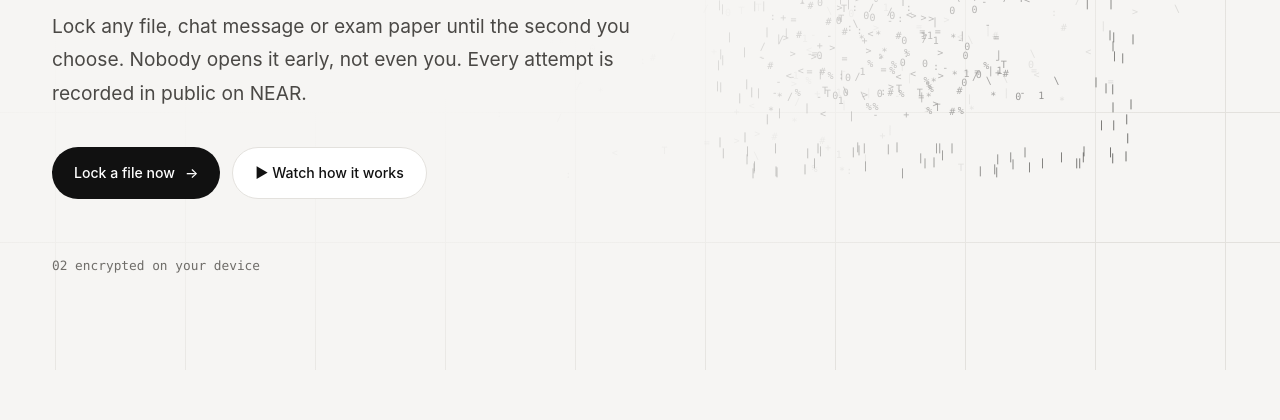
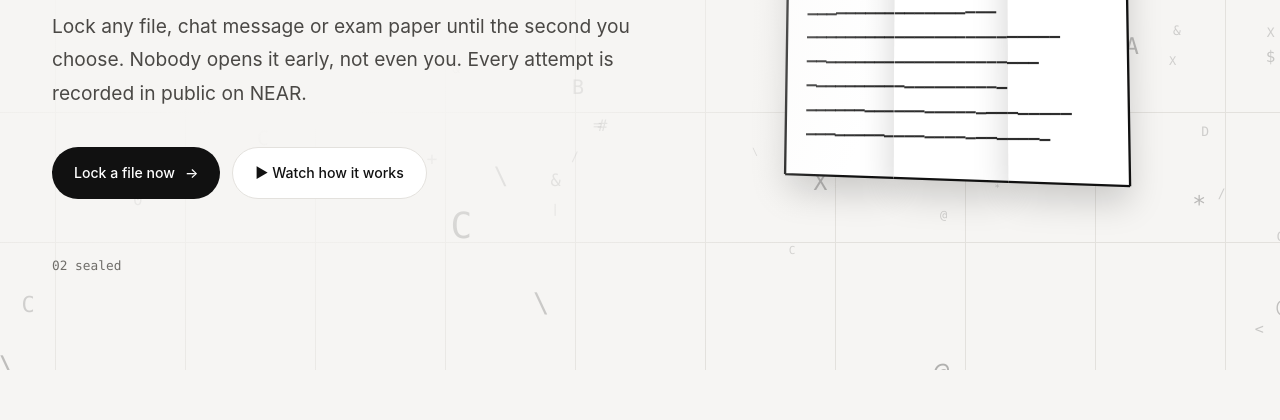
Before and after one commit to Lakshmikanth-3/Sealed, a website with bundled scripts: page public/landing.html in a window 1280 px wide. Shown: the part 532-952 px from the top of the page. Built offline with nearby package versions, Linux system fonts and the light colour scheme; no server answers; animation ran at ten frames a second.

Commit message:
feat(landing): hero paper animation in real 3D, darker and in six clear steps
A solid paper drawn in perspective: written, padlock drops on (sealed),
text turns to cipher (encrypted), three pieces swing apart in 3D (split),
rejoin with a green flash (merged), text returns and the padlock opens.
Dark ink and bold cipher; the headline fade no longer washes out the paper.

Co-Authored-By: Claude Opus 5.5 <noreply@anthropic.com>

```diff
--- a/public/hero-anim.js
+++ b/public/hero-anim.js
@@ -1,127 +1,171 @@
-// Hero background: thousands of small glyphs tell the Sealed story on a loop.
-// drift → a sealed paper forms → it is encrypted (glyphs scramble) → it splits into 3 parts
-// → the parts rejoin at the chosen time → decrypted, the lock opens → drift again.
-const GLYPHS_CIPHER = '|T-+:#%01/\\<>=*';
+// Hero background: a 3D paper tells the Sealed idea on a loop.
+// written → sealed (padlock drops on) → encrypted (cipher text) → split into 3 parts (swing apart in 3D)
+// → merged (green flash) → decrypted and opened (readable text, padlock swings open).
+const CIPHER = '#%&@$*+=<>/\\|01ABCDEFXZ';
+const INK = '17,17,17', ACCENT = '209,75,31', OK = '31,122,70';
 const STAGES = [
-  { key: 'drift', ms: 2200, label: '' },
-  { key: 'paper', ms: 2600, label: '01  sealed' },
-  { key: 'cipher', ms: 2600, label: '02  encrypted on your device' },
-  { key: 'split', ms: 3400, label: '03  split into 3 parts' },
-  { key: 'join', ms: 2400, label: '04  time reached, parts rejoin' },
-  { key: 'open', ms: 3000, label: '05  decrypted, opened on time' },
+  { key: 'write', ms: 3400, label: '01  written' },
+  { key: 'seal', ms: 2200, label: '02  sealed' },
+  { key: 'encrypt', ms: 2600, label: '03  encrypted on your device' },
+  { key: 'split', ms: 3400, label: '04  split into 3 parts' },
+  { key: 'merge', ms: 2400, label: '05  parts merged' },
+  { key: 'open', ms: 3400, label: '06  decrypted and opened' },
 ];
+const ease = (t) => (t < 0.5 ? 4 * t * t * t : 1 - Math.pow(-2 * t + 2, 3) / 2);
+const clamp = (v, a = 0, b = 1) => Math.max(a, Math.min(b, v));
+const PIECE_X = [[-150, -50], [-50, 50], [50, 150]]; // the paper is 300 × 400 units, centred on 0
+
+// Text glyphs: one row per line, ragged ends, a bold heading first.
+function buildText() {
+  const pts = []; let row = 0;
+  for (let y = -150; y <= 165; y += 21, row++) {
+    const len = row === 0 ? 140 : 165 + ((row * 53) % 75);
+    for (let x = -126; x <= -126 + len; x += 9) {
+      pts.push({ x, y, head: row === 0, order: row + (x + 126) / 260, piece: x < -50 ? 0 : x < 50 ? 1 : 2, g: CIPHER[(Math.random() * CIPHER.length) | 0] });
+    }
+  }
+  return { pts, rows: row };
+}
 
 export function startHeroAnimation(canvas, { onStage } = {}) {
   const ctx = canvas.getContext('2d');
   const reduce = matchMedia('(prefers-reduced-motion: reduce)').matches;
-  let W = 0, H = 0, dpr = 1, parts = [], targets = {}, stage = 0, stageAt = performance.now(), raf = 0, mouse = { x: -1e4, y: -1e4 };
-  const ink = () => getComputedStyle(canvas).color || '#111';
+  const { pts, rows } = buildText();
+  const dust = Array.from({ length: 120 }, () => ({ a: Math.random() * Math.PI * 2, r: 260 + Math.random() * 420, y: (Math.random() - 0.5) * 700, s: 0.2 + Math.random() * 0.6, g: CIPHER[(Math.random() * CIPHER.length) | 0] }));
+  let W = 0, H = 0, cx = 0, cy = 0, scale = 1, stage = 0, stageAt = performance.now(), raf = 0, mx = 0, my = 0, tmx = 0, tmy = 0;
 
   function layout() {
-    dpr = Math.min(devicePixelRatio || 1, 2);
+    const dpr = Math.min(devicePixelRatio || 1, 2);
     W = canvas.clientWidth; H = canvas.clientHeight;
     canvas.width = W * dpr; canvas.height = H * dpr; ctx.setTransform(dpr, 0, 0, dpr, 0, 0);
     const mobile = W < 760;
-    // Paper geometry: right side on desktop, centred and faint on phones.
-    const ph = Math.min(H * 0.72, 520), pw = ph * 0.74;
-    const cx = mobile ? W * 0.5 : W * 0.72, cy = H * 0.5;
-    const x0 = cx - pw / 2, y0 = cy - ph / 2;
-    const step = mobile ? 11 : 9;
-    const paper = [];
-    // outline
-    for (let x = x0; x <= x0 + pw; x += step) { paper.push({ x, y: y0, k: 'edge' }); paper.push({ x, y: y0 + ph, k: 'edge' }); }
-    for (let y = y0 + step; y < y0 + ph; y += step) { paper.push({ x: x0, y, k: 'edge' }); paper.push({ x: x0 + pw, y, k: 'edge' }); }
-    // text lines with ragged ends
-    let row = 0;
-    for (let y = y0 + ph * 0.2; y < y0 + ph * 0.92; y += step * 2.2, row++) {
-      const len = pw * (0.55 + ((row * 37) % 30) / 100);
-      for (let x = x0 + pw * 0.1; x < x0 + pw * 0.1 + len * 0.86; x += step * 0.9) paper.push({ x, y, k: 'text' });
-    }
-    // padlock at the top centre
-    const lx = cx, ly = y0 + ph * 0.02, lw = pw * 0.2, lh = lw * 0.75;
-    for (let x = lx - lw / 2; x <= lx + lw / 2; x += step * 0.7) for (let y = ly; y <= ly + lh; y += step * 0.7) paper.push({ x, y, k: 'lock' });
-    for (let a = Math.PI; a <= Math.PI * 2; a += 0.22) paper.push({ x: lx + Math.cos(a) * lw * 0.32, y: ly + Math.sin(a) * lw * 0.42, k: 'shackle' });
-    const n = paper.length;
-    const third = (p) => (p.x < x0 + pw / 3 ? 0 : p.x < x0 + (2 * pw) / 3 ? 1 : 2);
-    const gap = mobile ? pw * 0.18 : pw * 0.32;
-    targets.paper = paper;
-    targets.split = paper.map((p) => {
-      const t = third(p), dx = (t - 1) * gap, dy = t === 1 ? -ph * 0.06 : ph * 0.04, rot = (t - 1) * 0.08;
-      const ox = x0 + pw * (t + 0.5) / 3, oy = cy;
-      const rx = ox + (p.x - ox) * Math.cos(rot) - (p.y - oy) * Math.sin(rot), ry = oy + (p.x - ox) * Math.sin(rot) + (p.y - oy) * Math.cos(rot);
-      return { x: rx + dx, y: ry + dy };
-    });
-    targets.open = paper.map((p) => (p.k === 'shackle' ? { x: p.x - lw * 0.18, y: p.y - lw * 0.28 } : p));
-    targets.meta = { x0, y0, pw, ph, cx, cy, lw };
-    // keep extra free particles drifting in the background for depth
-    const free = mobile ? 120 : 320;
-    const total = n + free;
-    if (parts.length !== total) {
-      parts = Array.from({ length: total }, (_, i) => ({ x: Math.random() * W, y: Math.random() * H, vx: 0, vy: 0, i, free: i >= n,
-        g: GLYPHS_CIPHER[(Math.random() * GLYPHS_CIPHER.length) | 0], seed: Math.random() }));
-    }
+    cx = mobile ? W * 0.5 : Math.max(W * 0.7, W - 330); cy = H * 0.53;
+    scale = Math.min((H * 0.72) / 480, (mobile ? W * 0.62 : W * 0.3) / 330);
   }
 
-  function targetFor(p, key, t) {
-    if (p.free || key === 'drift') {
-      // slow orbit around the paper centre
-      const { cx, cy } = targets.meta, a = p.seed * 6.283 + t * 0.00006 * (p.seed > 0.5 ? 1 : -1);
-      const r = (0.25 + p.seed * 0.75) * Math.max(W, H) * 0.55;
-      return { x: cx + Math.cos(a) * r, y: cy + Math.sin(a) * r * 0.62 };
-    }
-    if (key === 'split') return targets.split[p.i];
-    if (key === 'open') return targets.open[p.i];
-    return targets.paper[p.i];
+  // Each piece's placement for this stage: offset and rotation about its own vertical axis.
+  function pieceT(i, key, p) {
+    const side = i - 1;
+    const apart = { dx: side * 70, dy: i === 1 ? -26 : 16, dz: i === 1 ? 110 : 30, ry: -side * 0.62, rz: side * 0.05 };
+    const none = { dx: 0, dy: 0, dz: 0, ry: 0, rz: 0 };
+    const mix = (a, b, t) => Object.fromEntries(Object.keys(a).map((k) => [k, a[k] + (b[k] - a[k]) * t]));
+    if (key === 'split') return mix(none, apart, ease(clamp(p * 1.4)));
+    if (key === 'merge') return mix(apart, none, ease(clamp(p * 1.3)));
+    return none;
+  }
+  // Local paper point (x, y, z) of piece i → world, then camera projection.
+  function place(i, T, x, y, z) {
+    const pcx = (PIECE_X[i][0] + PIECE_X[i][1]) / 2, lx = x - pcx;
+    const cR = Math.cos(T.ry), sR = Math.sin(T.ry), cZ = Math.cos(T.rz), sZ = Math.sin(T.rz);
+    const rx = lx * cR + z * sR, rz = -lx * sR + z * cR;
+    return [pcx + rx * cZ - y * sZ + T.dx, rx * sZ + y * cZ + T.dy, rz - T.dz];
+  }
+  let rotY = 0, rotX = 0;
+  function project([x, y, z]) {
+    const cY = Math.cos(rotY), sY = Math.sin(rotY), cX = Math.cos(rotX), sX = Math.sin(rotX);
+    const x1 = x * cY + z * sY, z1 = -x * sY + z * cY, y1 = y * cX - z1 * sX, z2 = y * sX + z1 * cX;
+    const f = 900 / (900 + z2);
+    return { sx: cx + x1 * scale * f, sy: cy + y1 * scale * f, f, z: z2 };
   }
 
-  function frame(t) {
-    const elapsed = t - stageAt;
-    if (elapsed > STAGES[stage].ms) { stage = (stage + 1) % STAGES.length; stageAt = t; onStage?.(STAGES[stage]); }
-    const key = STAGES[stage].key;
+  function drawLock(state, now) {
+    // Vector padlock sitting on the top edge of the paper (local y = -200).
+    const { drop, open, green } = state;
+    if (drop <= 0) return;
+    const base = project(place(1, { dx: 0, dy: 0, dz: 0, ry: 0, rz: 0 }, 0, -205 - (1 - drop) * 230, -(1 - drop) * 150));
+    const s = scale * base.f, w = 64 * s, h = 48 * s, col = green ? OK : INK;
+    ctx.save(); ctx.globalAlpha = clamp(drop * 1.5); ctx.translate(base.sx, base.sy);
+    ctx.shadowColor = 'rgba(0,0,0,.25)'; ctx.shadowBlur = 18 * s; ctx.shadowOffsetY = 8 * s;
+    // shackle (swings open about its right foot)
+    ctx.save(); ctx.translate(18 * s, -h / 2); ctx.rotate(-0.95 * open); ctx.translate(-18 * s, -14 * s * open);
+    ctx.strokeStyle = `rgb(${col})`; ctx.lineWidth = 9 * s; ctx.lineCap = 'round';
+    ctx.beginPath(); ctx.moveTo(-18 * s, 0); ctx.lineTo(-18 * s, -14 * s); ctx.arc(0, -14 * s, 18 * s, Math.PI, 0); ctx.lineTo(18 * s, 0); ctx.stroke(); ctx.restore();
+    // body
+    ctx.fillStyle = `rgb(${col})`; ctx.beginPath(); ctx.roundRect(-w / 2, -h / 2, w, h, 9 * s); ctx.fill();
+    ctx.shadowColor = 'transparent'; ctx.fillStyle = '#fff';
+    ctx.beginPath(); ctx.arc(0, -4 * s, 6 * s, 0, Math.PI * 2); ctx.fill(); ctx.fillRect(-2.5 * s, -2 * s, 5 * s, 14 * s);
+    ctx.restore();
+  }
+
+  function draw(now) {
+    const st = STAGES[stage], key = st.key, p = clamp((now - stageAt) / st.ms);
+    mx += (tmx - mx) * 0.05; my += (tmy - my) * 0.05;
+    rotY = Math.sin(now / 2600) * 0.28 + mx * 0.35; rotX = -0.1 + Math.cos(now / 3400) * 0.05 + my * 0.16;
     ctx.clearRect(0, 0, W, H);
-    ctx.fillStyle = ink();
     ctx.textAlign = 'center'; ctx.textBaseline = 'middle';
-    const size = W < 760 ? 9 : 10;
-    ctx.font = `${size}px ui-monospace, Consolas, monospace`;
-    for (const p of parts) {
-      const tg = targetFor(p, key, t);
-      const k = p.free ? 0.006 : 0.075;
-      p.vx = (p.vx + (tg.x - p.x) * k) * 0.8; p.vy = (p.vy + (tg.y - p.y) * k) * 0.8;
-      const mdx = p.x - mouse.x, mdy = p.y - mouse.y, md = mdx * mdx + mdy * mdy;
-      if (md < 6400) { const f = (6400 - md) / 6400 * 2.2; p.vx += (mdx / Math.sqrt(md + 1)) * f; p.vy += (mdy / Math.sqrt(md + 1)) * f; }
-      p.x += p.vx; p.y += p.vy;
-      const role = p.free ? 'free' : targets.paper[p.i].k;
-      let g, a;
-      if (p.free) { g = p.g; a = 0.16; }
-      else if (key === 'cipher' || key === 'split' || key === 'join') {
-        if (Math.random() < 0.08) p.g = GLYPHS_CIPHER[(Math.random() * GLYPHS_CIPHER.length) | 0];
-        g = role === 'edge' ? '|' : role === 'lock' || role === 'shackle' ? '#' : p.g; a = role === 'text' ? 0.75 : 0.9;
-      } else if (key === 'drift') { g = p.g; a = 0.3; }
-      else { g = role === 'text' ? '-' : role === 'edge' ? (Math.abs(p.y - targets.paper[p.i].y) < 2 && (p.i % 2) ? '-' : '|') : role === 'shackle' ? 'o' : '#'; a = role === 'text' ? 0.55 : 0.85; }
-      ctx.globalAlpha = a;
-      ctx.fillText(g, p.x, p.y);
+
+    // floating cipher dust for depth
+    for (const d of dust) {
+      const a = d.a + now / (9000 / d.s), q = project([Math.cos(a) * d.r, d.y, Math.sin(a) * d.r]);
+      if (q.f <= 0) continue;
+      ctx.font = `${Math.round(10 * q.f * (scale + 0.4))}px ui-monospace, Consolas, monospace`;
+      ctx.fillStyle = `rgba(${INK},${clamp(0.06 + 0.14 * q.f)})`; ctx.fillText(d.g, q.sx, q.sy);
     }
-    ctx.globalAlpha = 1;
+
+    const writeP = key === 'write' ? p : 1;
+    const cipher = key === 'encrypt' ? clamp(p * 1.6) : key === 'split' || key === 'merge' ? 1 : key === 'open' ? 1 - clamp(p * 1.8) : 0;
+    const lock = { drop: key === 'write' || key === 'split' ? 0 : key === 'seal' ? ease(clamp(p * 1.3)) : key === 'merge' ? ease(clamp((p - 0.55) * 3)) : 1,
+      open: key === 'open' ? ease(clamp((p - 0.3) * 2.2)) : 0, green: key === 'open' && p > 0.4 };
+    const flash = key === 'merge' ? clamp(1 - Math.abs(p - 0.7) * 3.5) : 0;
+
+    // Pieces, back to front: a white sheet with a dark border and a soft shadow, then its text.
+    const pieces = [0, 1, 2].map((i) => {
+      const T = pieceT(i, key, p), [x0, x1] = PIECE_X[i];
+      const corners = [[x0, -200], [x1, -200], [x1, 200], [x0, 200]].map(([x, y]) => project(place(i, T, x, y, 0)));
+      return { i, T, corners, depth: corners.reduce((a, c) => a + c.z, 0) / 4 };
+    }).sort((a, b) => b.depth - a.depth);
+    const apart = key === 'split' || (key === 'merge' && p < 0.75);
+    for (const pc of pieces) {
+      ctx.save();
+      ctx.shadowColor = 'rgba(0,0,0,.18)'; ctx.shadowBlur = 30 * scale; ctx.shadowOffsetY = 14 * scale;
+      ctx.beginPath(); pc.corners.forEach((c, k) => (k ? ctx.lineTo(c.sx, c.sy) : ctx.moveTo(c.sx, c.sy))); ctx.closePath();
+      ctx.fillStyle = '#ffffff'; ctx.fill();
+      ctx.shadowColor = 'transparent'; ctx.lineWidth = Math.max(1.2, 2 * scale); ctx.strokeStyle = `rgb(${INK})`;
+      if (apart) ctx.stroke();
+      else { // one sheet: outer edges only, faint seams
+        const [a, b, c, d] = pc.corners;
+        ctx.beginPath(); ctx.moveTo(a.sx, a.sy); ctx.lineTo(b.sx, b.sy); ctx.moveTo(c.sx, c.sy); ctx.lineTo(d.sx, d.sy);
+        if (pc.i === 0) { ctx.moveTo(d.sx, d.sy); ctx.lineTo(a.sx, a.sy); }
+        if (pc.i === 2) { ctx.moveTo(b.sx, b.sy); ctx.lineTo(c.sx, c.sy); }
+        ctx.stroke();
+        if (cipher > 0) { ctx.setLineDash([3, 5]); ctx.lineWidth = 1; ctx.strokeStyle = `rgba(${INK},.25)`; ctx.beginPath(); if (pc.i > 0) { ctx.moveTo(a.sx, a.sy); ctx.lineTo(d.sx, d.sy); } ctx.stroke(); ctx.setLineDash([]); }
+      }
+      ctx.restore();
+      for (const pt of pts) {
+        if (pt.piece !== pc.i || pt.order > writeP * rows) continue;
+        if (Math.random() < 0.05) pt.g = CIPHER[(Math.random() * CIPHER.length) | 0];
+        const enc = Math.random() < cipher;
+        const q = project(place(pc.i, pc.T, pt.x, pt.y, 0));
+        ctx.font = `${pt.head || enc ? 700 : 600} ${Math.max(8, Math.round(13 * q.f * scale + 2))}px ui-monospace, Consolas, monospace`;
+        ctx.fillStyle = enc ? `rgba(${ACCENT},.95)` : `rgba(${INK},${pt.head ? 1 : 0.88})`;
+        ctx.fillText(enc ? pt.g : pt.head ? '▬' : '—', q.sx, q.sy);
+      }
+      if (apart && key === 'split' && p > 0.45) {
+        const q = project(place(pc.i, pc.T, (PIECE_X[pc.i][0] + PIECE_X[pc.i][1]) / 2, 232, 0));
+        ctx.font = `700 ${Math.round(11 + 5 * scale)}px ui-monospace, Consolas, monospace`;
+        ctx.fillStyle = `rgba(${INK},${clamp((p - 0.45) * 3)})`; ctx.fillText(`🔑 part ${pc.i + 1}`, q.sx, q.sy);
+      }
+    }
+    if (flash > 0) {
+      const a = project([-158, -208, 0]), b = project([158, 208, 0]);
+      ctx.strokeStyle = `rgba(${OK},${flash})`; ctx.lineWidth = 3 + 5 * flash;
+      ctx.beginPath(); ctx.roundRect(a.sx - 8 * flash, a.sy - 8 * flash, b.sx - a.sx + 16 * flash, b.sy - a.sy + 16 * flash, 6); ctx.stroke();
+    }
+    drawLock(lock, now);
+  }
+
+  function frame(now) {
+    if (now - stageAt > STAGES[stage].ms) { stage = (stage + 1) % STAGES.length; stageAt = now; onStage?.(STAGES[stage]); }
+    draw(now);
     raf = requestAnimationFrame(frame);
   }
-
-  function still() {
-    // reduced motion: draw the sealed paper once
-    layout(); ctx.clearRect(0, 0, W, H); ctx.fillStyle = ink(); ctx.globalAlpha = 0.6;
-    ctx.font = '10px ui-monospace, Consolas, monospace';
-    for (const p of targets.paper) ctx.fillText(p.k === 'text' ? '-' : p.k === 'edge' ? '|' : '#', p.x, p.y);
-    onStage?.(STAGES[1]);
-  }
-
-  const ro = new ResizeObserver(() => { if (reduce) still(); else layout(); });
-  ro.observe(canvas);
-  if (reduce) { still(); return; }
+  const still = () => { stage = 2; stageAt = performance.now() - 1e6; draw(performance.now()); };
+  new ResizeObserver(() => { layout(); if (reduce) still(); }).observe(canvas);
   layout();
-  canvas.parentElement.addEventListener('pointermove', (e) => { const r = canvas.getBoundingClientRect(); mouse = { x: e.clientX - r.left, y: e.clientY - r.top }; });
-  canvas.parentElement.addEventListener('pointerleave', () => { mouse = { x: -1e4, y: -1e4 }; });
-  // pause when off screen or tab hidden
-  const io = new IntersectionObserver(([e]) => { cancelAnimationFrame(raf); if (e.isIntersecting) raf = requestAnimationFrame(frame); });
-  io.observe(canvas);
+  if (reduce) { onStage?.(STAGES[2]); still(); return; }
+  canvas.parentElement.addEventListener('pointermove', (e) => { const r = canvas.getBoundingClientRect(); tmx = (e.clientX - r.left) / r.width - 0.5; tmy = (e.clientY - r.top) / r.height - 0.5; });
+  canvas.parentElement.addEventListener('pointerleave', () => { tmx = 0; tmy = 0; });
+  new IntersectionObserver(([e]) => { cancelAnimationFrame(raf); if (e.isIntersecting && !document.hidden) raf = requestAnimationFrame(frame); }).observe(canvas);
   document.addEventListener('visibilitychange', () => { cancelAnimationFrame(raf); if (!document.hidden) raf = requestAnimationFrame(frame); });
   onStage?.(STAGES[0]);
 }
--- a/public/style.css
+++ b/public/style.css
@@ -427,7 +427,7 @@ button.danger { color: var(--bad); border-color: #f1c4bf; }
 /* hero */
 .lp-hero { position: relative; min-height: min(100dvh, 980px); margin-top: -90px; padding-top: 200px; padding-bottom: 80px;
   background-image: linear-gradient(var(--line) 1px, transparent 1px), linear-gradient(90deg, var(--line) 1px, transparent 1px); background-size: 130px 130px; background-position: center top; }
-.lp-hero::after { content: ""; position: absolute; inset: 0; background: radial-gradient(ellipse at 25% 55%, var(--bg) 20%, #f6f5f3aa 45%, transparent 70%); pointer-events: none; }
+.lp-hero::after { content: ""; position: absolute; inset: 0; background: radial-gradient(ellipse 48% 60% at 22% 55%, var(--bg) 30%, #f6f5f399 60%, transparent 100%); pointer-events: none; }
 .lp-canvas { position: absolute; inset: 0; width: 100%; height: 100%; color: #2b2a28; z-index: 0; }
 .lp-hero-copy { position: relative; z-index: 1; pointer-events: none; }
 .lp-hero-copy a, .lp-hero-copy button { pointer-events: auto; }
--- a/public/sw.js
+++ b/public/sw.js
@@ -1,5 +1,5 @@
 // Network-first service worker: the app shell works offline; seal data and API calls never come from cache.
-const C = 'sp-v13';
+const C = 'sp-v14';
 const SHELL = ['/', '/app', '/verify', '/landing.js', '/hero-anim.js', '/story.js', '/chat-anim.js', '/chat-ui.js', '/chat-store.js', '/app.js', '/open.js', '/holder.js', '/verify.js', '/common.js', '/proof.js', '/exam-ui.js', '/message-ui.js', '/plans-ui.js', '/lib/exam.js', '/assets/sealed.js', '/style.css',
   '/manifest.webmanifest', '/icon.svg'];
 self.addEventListener('install', (e) => e.waitUntil(caches.open(C).then((c) => c.addAll(SHELL)).then(() => self.skipWaiting())));
```
